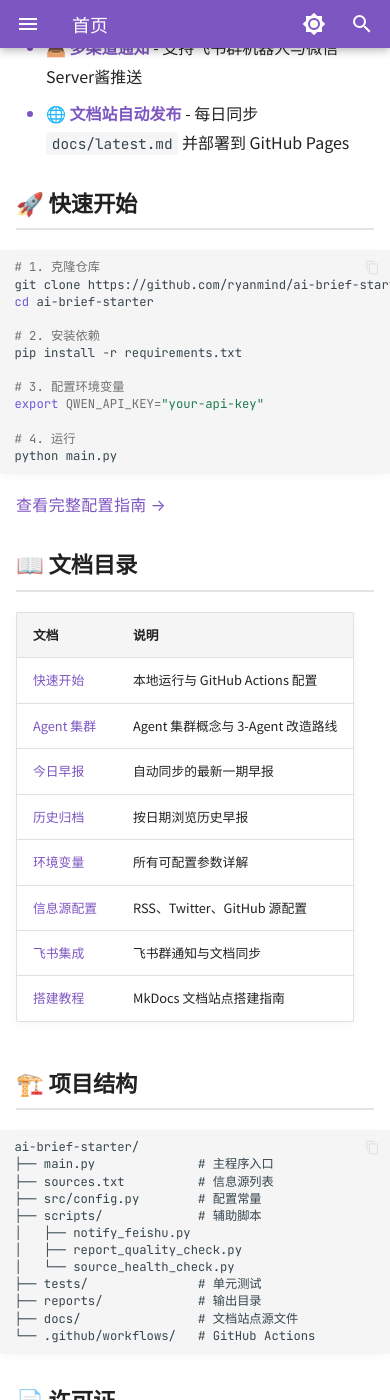
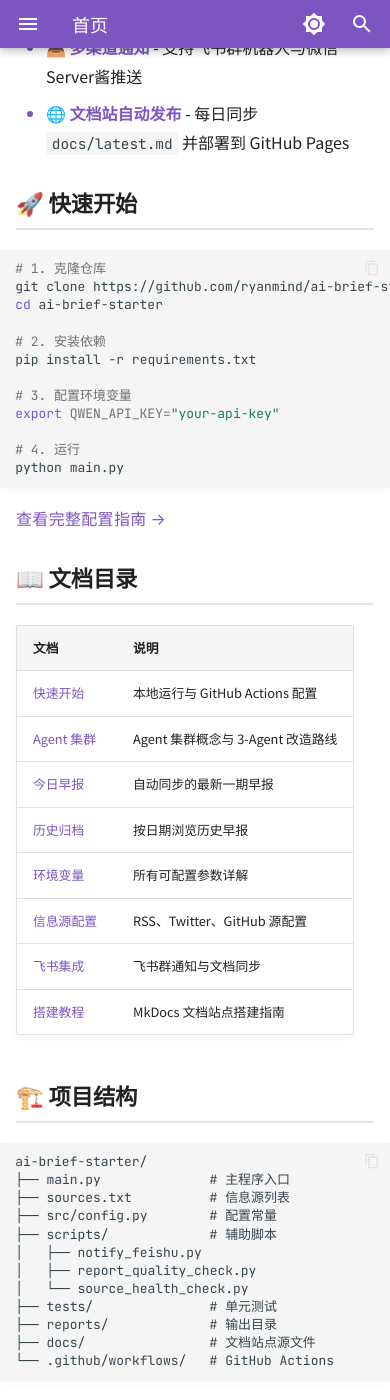
Before and after one commit to ryanmind/ai-brief-starter, an MkDocs documentation site: the page built from docs/index.md, in a window 390 px wide and 1400 px high, scrolled down 583 px. Built offline with MkDocs 1.6.1 and Material for MkDocs 9.7.7, drawn with Linux system fonts in a browser that asks for light colours; comment, search, counter and statistics services are not loaded.

Commit message:
fix(ui): 修复样式性能与可访问性问题
- 移除全局淡入动画，避免性能问题
- 排除折叠块内链接的外部图标，减少视觉冗余
- 提升焦点轮廓对比度，使用 accent 色
- 优化移动端代码块字体大小（0.85em → 0.9em）
- 增加移动端折叠块内容底部间距

```diff
--- a/docs/stylesheets/extra.css
+++ b/docs/stylesheets/extra.css
@@ -322,12 +322,16 @@
   text-underline-offset: 3px;
 }
 
-/* 外部链接图标 */
+/* 外部链接图标 - 排除折叠块内的链接避免视觉冗余 */
 .md-content a[href^="http"]::after {
   content: "↗";
   font-size: 0.8em;
   margin-left: 0.2em;
   opacity: 0.6;
+}
+
+.md-typeset details.info a[href^="http"]::after {
+  content: none;
 }
 
 /* ============================================
@@ -450,9 +454,9 @@
     white-space: nowrap;
   }
 
-  /* 移动端代码块 */
+  /* 移动端代码块 - 保持可读性 */
   .md-content pre {
-    font-size: 0.85em;
+    font-size: 0.9em;
   }
 
   /* 移动端触摸优化 */
@@ -461,6 +465,11 @@
     min-height: 44px;
     display: flex;
     align-items: center;
+  }
+
+  /* 增加折叠块内容区域的底部间距 */
+  .md-typeset details.info > :not(summary) {
+    padding-bottom: var(--brief-spacing-lg);
   }
 }
 
@@ -516,11 +525,7 @@
   }
 }
 
-.md-content__inner > * {
-  animation: fadeIn 0.4s ease-out;
-}
-
-/* 卡片加载动画 */
+/* 卡片加载动画 - 仅对关键元素应用，避免性能问题 */
 .md-typeset .brief-kpi-grid > ul > li,
 .md-typeset .brief-top-grid > ul > li {
   animation: fadeIn 0.5s ease-out backwards;
@@ -569,9 +574,9 @@
    辅助功能增强
    ============================================ */
 
-/* 焦点可见性 */
+/* 焦点可见性 - 确保足够的对比度 */
 *:focus-visible {
-  outline: 2px solid var(--md-primary-fg-color);
+  outline: 2px solid var(--md-accent-fg-color);
   outline-offset: 2px;
   border-radius: 2px;
 }
```
